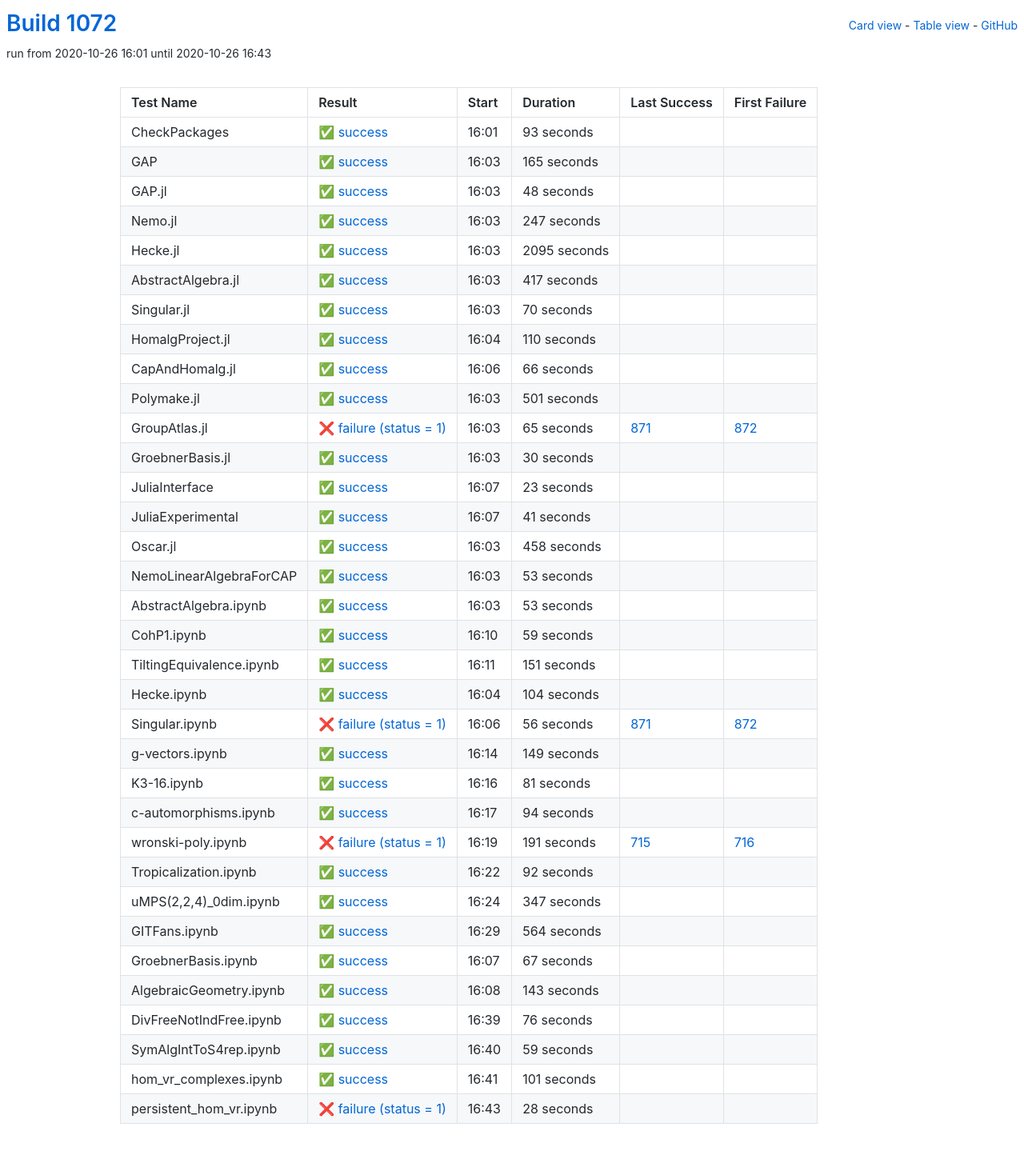
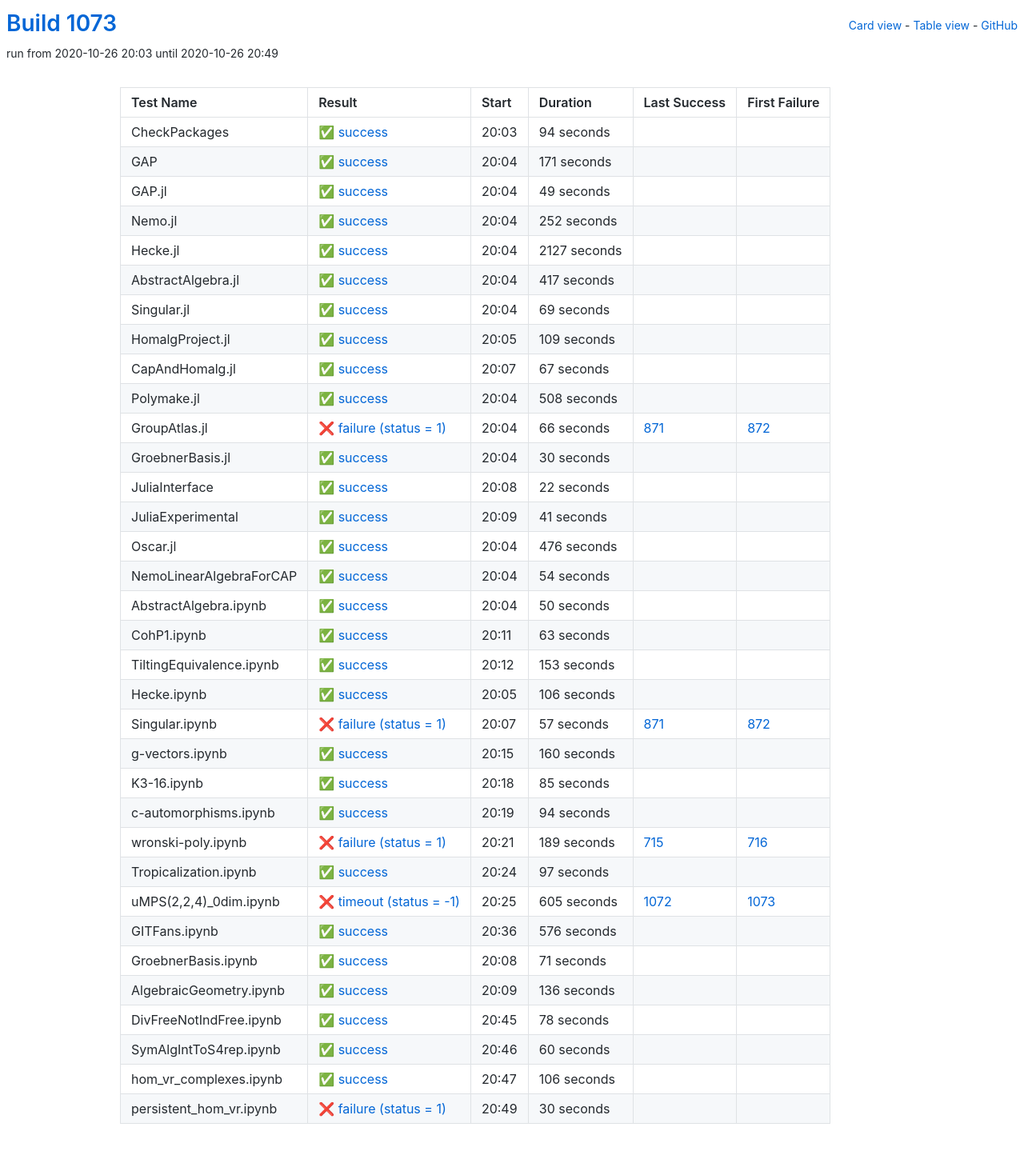
Before and after one commit to oscar-system/oscar-ci-status-stable, a Jekyll site: the page built from table.html, in a window 1280 px wide. Shown: the whole page at 80% size. Built offline with Jekyll 4.4.1, drawn with Linux system fonts in a browser that asks for light colours.

Commit message:
Build #1073

```diff
--- a/_data/ci.yml
+++ b/_data/ci.yml
@@ -1,6 +1,6 @@
 ---
-build: 1072
-build_url: https://oscarci.mathematik.uni-kl.de/job/oscar-stable/1072/
+build: 1073
+build_url: https://oscarci.mathematik.uni-kl.de/job/oscar-stable/1073/
 job: oscar-stable
 organization: oscar-system
 repo: oscar-ci-status-stable
@@ -8,68 +8,68 @@ repourl: https://github.com/oscar-system/oscar-ci-status-stable
 tests:
 - name: CheckPackages
   id: checkpackages
-  log: https://oscarci.mathematik.uni-kl.de/job/oscar-stable/1072/artifact/logs/build-1072/CheckPackages.log
-  start: 2020-10-26 16:01
+  log: https://oscarci.mathematik.uni-kl.de/job/oscar-stable/1073/artifact/logs/build-1073/CheckPackages.log
+  start: 2020-10-26 20:03
   success: true
   exitcode: 0
   status: success
-  duration: 93
+  duration: 94
   last_success: false
   last_success_url:
   first_failure: false
   first_failure_url:
 - name: GAP
   id: gap
-  log: https://oscarci.mathematik.uni-kl.de/job/oscar-stable/1072/artifact/logs/build-1072/GAP.log
-  start: 2020-10-26 16:03
+  log: https://oscarci.mathematik.uni-kl.de/job/oscar-stable/1073/artifact/logs/build-1073/GAP.log
+  start: 2020-10-26 20:04
   success: true
   exitcode: 0
   status: success
-  duration: 165
+  duration: 171
   last_success: false
   last_success_url:
   first_failure: false
   first_failure_url:
 - name: GAP.jl
   id: gap-jl
-  log: https://oscarci.mathematik.uni-kl.de/job/oscar-stable/1072/artifact/logs/build-1072/GAP.jl.log
-  start: 2020-10-26 16:03
+  log: https://oscarci.mathematik.uni-kl.de/job/oscar-stable/1073/artifact/logs/build-1073/GAP.jl.log
+  start: 2020-10-26 20:04
   success: true
   exitcode: 0
   status: success
-  duration: 48
+  duration: 49
   last_success: false
   last_success_url:
   first_failure: false
   first_failure_url:
 - name: Nemo.jl
   id: nemo-jl
-  log: https://oscarci.mathematik.uni-kl.de/job/oscar-stable/1072/artifact/logs/build-1072/Nemo.jl.log
-  start: 2020-10-26 16:03
+  log: https://oscarci.mathematik.uni-kl.de/job/oscar-stable/1073/artifact/logs/build-1073/Nemo.jl.log
+  start: 2020-10-26 20:04
   success: true
   exitcode: 0
   status: success
-  duration: 247
+  duration: 252
   last_success: false
   last_success_url:
   first_failure: false
   first_failure_url:
 - name: Hecke.jl
   id: hecke-jl
-  log: https://oscarci.mathematik.uni-kl.de/job/oscar-stable/1072/artifact/logs/build-1072/Hecke.jl.log
-  start: 2020-10-26 16:03
+  log: https://oscarci.mathematik.uni-kl.de/job/oscar-stable/1073/artifact/logs/build-1073/Hecke.jl.log
+  start: 2020-10-26 20:04
   success: true
   exitcode: 0
   status: success
-  duration: 2095
+  duration: 2127
   last_success: false
   last_success_url:
   first_failure: false
   first_failure_url:
 - name: AbstractAlgebra.jl
   id: abstractalgebra-jl
-  log: https://oscarci.mathematik.uni-kl.de/job/oscar-stable/1072/artifact/logs/build-1072/AbstractAlgebra.jl.log
-  start: 2020-10-26 16:03
+  log: https://oscarci.mathematik.uni-kl.de/job/oscar-stable/1073/artifact/logs/build-1073/AbstractAlgebra.jl.log
+  start: 2020-10-26 20:04
   success: true
   exitcode: 0
   status: success
@@ -80,68 +80,68 @@ tests:
   first_failure_url:
 - name: Singular.jl
   id: singular-jl
-  log: https://oscarci.mathematik.uni-kl.de/job/oscar-stable/1072/artifact/logs/build-1072/Singular.jl.log
-  start: 2020-10-26 16:03
+  log: https://oscarci.mathematik.uni-kl.de/job/oscar-stable/1073/artifact/logs/build-1073/Singular.jl.log
+  start: 2020-10-26 20:04
   success: true
   exitcode: 0
   status: success
-  duration: 70
+  duration: 69
   last_success: false
   last_success_url:
   first_failure: false
   first_failure_url:
 - name: HomalgProject.jl
   id: homalgproject-jl
-  log: https://oscarci.mathematik.uni-kl.de/job/oscar-stable/1072/artifact/logs/build-1072/HomalgProject.jl.log
-  start: 2020-10-26 16:04
+  log: https://oscarci.mathematik.uni-kl.de/job/oscar-stable/1073/artifact/logs/build-1073/HomalgProject.jl.log
+  start: 2020-10-26 20:05
   success: true
   exitcode: 0
   status: success
-  duration: 110
+  duration: 109
   last_success: false
   last_success_url:
   first_failure: false
   first_failure_url:
 - name: CapAndHomalg.jl
   id: capandhomalg-jl
-  log: https://oscarci.mathematik.uni-kl.de/job/oscar-stable/1072/artifact/logs/build-1072/CapAndHomalg.jl.log
-  start: 2020-10-26 16:06
+  log: https://oscarci.mathematik.uni-kl.de/job/oscar-stable/1073/artifact/logs/build-1073/CapAndHomalg.jl.log
+  start: 2020-10-26 20:07
   success: true
   exitcode: 0
   status: success
-  duration: 66
+  duration: 67
   last_success: false
   last_success_url:
   first_failure: false
   first_failure_url:
 - name: Polymake.jl
   id: polymake-jl
-  log: https://oscarci.mathematik.uni-kl.de/job/oscar-stable/1072/artifact/logs/build-1072/Polymake.jl.log
-  start: 2020-10-26 16:03
+  log: https://oscarci.mathematik.uni-kl.de/job/oscar-stable/1073/artifact/logs/build-1073/Polymake.jl.log
+  start: 2020-10-26 20:04
   success: true
   exitcode: 0
   status: success
-  duration: 501
+  duration: 508
   last_success: false
   last_success_url:
   first_failure: false
   first_failure_url:
 - name: GroupAtlas.jl
   id: groupatlas-jl
-  log: https://oscarci.mathematik.uni-kl.de/job/oscar-stable/1072/artifact/logs/build-1072/GroupAtlas.jl.log
-  start: 2020-10-26 16:03
+  log: https://oscarci.mathematik.uni-kl.de/job/oscar-stable/1073/artifact/logs/build-1073/GroupAtlas.jl.log
+  start: 2020-10-26 20:04
   success: false
   exitcode: 1
   status: failure
-  duration: 65
+  duration: 66
   last_success: 871
   last_success_url: https://oscarci.mathematik.uni-kl.de/job/oscar-stable/871/
   first_failure: 872
   first_failure_url: https://oscarci.mathematik.uni-kl.de/job/oscar-stable/872/
 - name: GroebnerBasis.jl
   id: groebnerbasis-jl
-  log: https://oscarci.mathematik.uni-kl.de/job/oscar-stable/1072/artifact/logs/build-1072/GroebnerBasis.jl.log
-  start: 2020-10-26 16:03
+  log: https://oscarci.mathematik.uni-kl.de/job/oscar-stable/1073/artifact/logs/build-1073/GroebnerBasis.jl.log
+  start: 2020-10-26 20:04
   success: true
   exitcode: 0
   status: success
@@ -152,20 +152,20 @@ tests:
   first_failure_url:
 - name: JuliaInterface
   id: juliainterface
-  log: https://oscarci.mathematik.uni-kl.de/job/oscar-stable/1072/artifact/logs/build-1072/JuliaInterface.log
-  start: 2020-10-26 16:07
+  log: https://oscarci.mathematik.uni-kl.de/job/oscar-stable/1073/artifact/logs/build-1073/JuliaInterface.log
+  start: 2020-10-26 20:08
   success: true
   exitcode: 0
   status: success
-  duration: 23
+  duration: 22
   last_success: false
   last_success_url:
   first_failure: false
   first_failure_url:
 - name: JuliaExperimental
   id: juliaexperimental
-  log: https://oscarci.mathematik.uni-kl.de/job/oscar-stable/1072/artifact/logs/build-1072/JuliaExperimental.log
-  start: 2020-10-26 16:07
+  log: https://oscarci.mathematik.uni-kl.de/job/oscar-stable/1073/artifact/logs/build-1073/JuliaExperimental.log
+  start: 2020-10-26 20:09
   success: true
   exitcode: 0
   status: success
@@ -176,116 +176,116 @@ tests:
   first_failure_url:
 - name: Oscar.jl
   id: oscar-jl
-  log: https://oscarci.mathematik.uni-kl.de/job/oscar-stable/1072/artifact/logs/build-1072/Oscar.jl.log
-  start: 2020-10-26 16:03
+  log: https://oscarci.mathematik.uni-kl.de/job/oscar-stable/1073/artifact/logs/build-1073/Oscar.jl.log
+  start: 2020-10-26 20:04
   success: true
   exitcode: 0
   status: success
-  duration: 458
+  duration: 476
   last_success: false
   last_success_url:
   first_failure: false
   first_failure_url:
 - name: NemoLinearAlgebraForCAP
   id: nemolinearalgebraforcap
-  log: https://oscarci.mathematik.uni-kl.de/job/oscar-stable/1072/artifact/logs/build-1072/NemoLinearAlgebraForCAP.log
-  start: 2020-10-26 16:03
+  log: https://oscarci.mathematik.uni-kl.de/job/oscar-stable/1073/artifact/logs/build-1073/NemoLinearAlgebraForCAP.log
+  start: 2020-10-26 20:04
   success: true
   exitcode: 0
   status: success
-  duration: 53
+  duration: 54
   last_success: false
   last_success_url:
   first_failure: false
   first_failure_url:
 - name: AbstractAlgebra.ipynb
   id: abstractalgebra-ipynb
-  log: https://oscarci.mathematik.uni-kl.de/job/oscar-stable/1072/artifact/logs/build-1072/AbstractAlgebra.ipynb.log
-  start: 2020-10-26 16:03
+  log: https://oscarci.mathematik.uni-kl.de/job/oscar-stable/1073/artifact/logs/build-1073/AbstractAlgebra.ipynb.log
+  start: 2020-10-26 20:04
   success: true
   exitcode: 0
   status: success
-  duration: 53
+  duration: 50
   last_success: false
   last_success_url:
   first_failure: false
   first_failure_url:
 - name: CohP1.ipynb
   id: cohp1-ipynb
-  log: https://oscarci.mathematik.uni-kl.de/job/oscar-stable/1072/artifact/logs/build-1072/CohP1.ipynb.log
-  start: 2020-10-26 16:10
+  log: https://oscarci.mathematik.uni-kl.de/job/oscar-stable/1073/artifact/logs/build-1073/CohP1.ipynb.log
+  start: 2020-10-26 20:11
   success: true
   exitcode: 0
   status: success
-  duration: 59
+  duration: 63
   last_success: false
   last_success_url:
   first_failure: false
   first_failure_url:
 - name: TiltingEquivalence.ipynb
   id: tiltingequivalence-ipynb
-  log: https://oscarci.mathematik.uni-kl.de/job/oscar-stable/1072/artifact/logs/build-1072/TiltingEquivalence.ipynb.log
-  start: 2020-10-26 16:11
+  log: https://oscarci.mathematik.uni-kl.de/job/oscar-stable/1073/artifact/logs/build-1073/TiltingEquivalence.ipynb.log
+  start: 2020-10-26 20:12
   success: true
   exitcode: 0
   status: success
-  duration: 151
+  duration: 153
   last_success: false
   last_success_url:
   first_failure: false
   first_failure_url:
 - name: Hecke.ipynb
   id: hecke-ipynb
-  log: https://oscarci.mathematik.uni-kl.de/job/oscar-stable/1072/artifact/logs/build-1072/Hecke.ipynb.log
-  start: 2020-10-26 16:04
+  log: https://oscarci.mathematik.uni-kl.de/job/oscar-stable/1073/artifact/logs/build-1073/Hecke.ipynb.log
+  start: 2020-10-26 20:05
   success: true
   exitcode: 0
   status: success
-  duration: 104
+  duration: 106
   last_success: false
   last_success_url:
   first_failure: false
   first_failure_url:
 - name: Singular.ipynb
   id: singular-ipynb
-  log: https://oscarci.mathematik.uni-kl.de/job/oscar-stable/1072/artifact/logs/build-1072/Singular.ipynb.log
-  start: 2020-10-26 16:06
+  log: https://oscarci.mathematik.uni-kl.de/job/oscar-stable/1073/artifact/logs/build-1073/Singular.ipynb.log
+  start: 2020-10-26 20:07
   success: false
   exitcode: 1
   status: failure
-  duration: 56
+  duration: 57
   last_success: 871
   last_success_url: https://oscarci.mathematik.uni-kl.de/job/oscar-stable/871/
   first_failure: 872
   first_failure_url: https://oscarci.mathematik.uni-kl.de/job/oscar-stable/872/
 - name: g-vectors.ipynb
   id: g-vectors-ipynb
-  log: https://oscarci.mathematik.uni-kl.de/job/oscar-stable/1072/artifact/logs/build-1072/g-vectors.ipynb.log
-  start: 2020-10-26 16:14
+  log: https://oscarci.mathematik.uni-kl.de/job/oscar-stable/1073/artifact/logs/build-1073/g-vectors.ipynb.log
+  start: 2020-10-26 20:15
   success: true
   exitcode: 0
   status: success
-  duration: 149
+  duration: 160
   last_success: false
   last_success_url:
   first_failure: false
   first_failure_url:
 - name: K3-16.ipynb
   id: k3-16-ipynb
-  log: https://oscarci.mathematik.uni-kl.de/job/oscar-stable/1072/artifact/logs/build-1072/K3-16.ipynb.log
-  start: 2020-10-26 16:16
+  log: https://oscarci.mathematik.uni-kl.de/job/oscar-stable/1073/artifact/logs/build-1073/K3-16.ipynb.log
+  start: 2020-10-26 20:18
   success: true
   exitcode: 0
   status: success
-  duration: 81
+  duration: 85
   last_success: false
   last_success_url:
   first_failure: false
   first_failure_url:
 - name: c-automorphisms.ipynb
   id: c-automorphisms-ipynb
-  log: https://oscarci.mathematik.uni-kl.de/job/oscar-stable/1072/artifact/logs/build-1072/c-automorphisms.ipynb.log
-  start: 2020-10-26 16:17
+  log: https://oscarci.mathematik.uni-kl.de/job/oscar-stable/1073/artifact/logs/build-1073/c-automorphisms.ipynb.log
+  start: 2020-10-26 20:19
   success: true
   exitcode: 0
   status: success
@@ -296,120 +296,120 @@ tests:
   first_failure_url:
 - name: wronski-poly.ipynb
   id: wronski-poly-ipynb
-  log: https://oscarci.mathematik.uni-kl.de/job/oscar-stable/1072/artifact/logs/build-1072/wronski-poly.ipynb.log
-  start: 2020-10-26 16:19
+  log: https://oscarci.mathematik.uni-kl.de/job/oscar-stable/1073/artifact/logs/build-1073/wronski-poly.ipynb.log
+  start: 2020-10-26 20:21
   success: false
   exitcode: 1
   status: failure
-  duration: 191
+  duration: 189
   last_success: 715
   last_success_url: https://oscarci.mathematik.uni-kl.de/job/oscar-stable/715/
   first_failure: 716
   first_failure_url: https://oscarci.mathematik.uni-kl.de/job/oscar-stable/716/
 - name: Tropicalization.ipynb
   id: tropicalization-ipynb
-  log: https://oscarci.mathematik.uni-kl.de/job/oscar-stable/1072/artifact/logs/build-1072/Tropicalization.ipynb.log
-  start: 2020-10-26 16:22
+  log: https://oscarci.mathematik.uni-kl.de/job/oscar-stable/1073/artifact/logs/build-1073/Tropicalization.ipynb.log
+  start: 2020-10-26 20:24
   success: true
   exitcode: 0
   status: success
-  duration: 92
+  duration: 97
   last_success: false
   last_success_url:
   first_failure: false
   first_failure_url:
 - name: uMPS(2,2,4)_0dim.ipynb
   id: umps-2-2-4-0dim-ipynb
-  log: https://oscarci.mathematik.uni-kl.de/job/oscar-stable/1072/artifact/logs/build-1072/uMPS-2-2-4-_0dim.ipynb.log
-  start: 2020-10-26 16:24
+  log: https://oscarci.mathematik.uni-kl.de/job/oscar-stable/1073/artifact/logs/build-1073/uMPS-2-2-4-_0dim.ipynb.log
+  start: 2020-10-26 20:25
+  success: false
+  exitcode: -1
+  status: timeout
+  duration: 605
+  last_success: 1072
+  last_success_url: https://oscarci.mathematik.uni-kl.de/job/oscar-stable/1072/
+  first_failure: 1073
+  first_failure_url: https://oscarci.mathematik.uni-kl.de/job/oscar-stable/1073/
+- name: GITFans.ipynb
+  id: gitfans-ipynb
+  log: https://oscarci.mathematik.uni-kl.de/job/oscar-stable/1073/artifact/logs/build-1073/GITFans.ipynb.log
+  start: 2020-10-26 20:36
   success: true
   exitcode: 0
   status: success
-  duration: 347
-  last_success: false
-  last_success_url:
-  first_failure: false
-  first_failure_url:
-- name: GITFans.ipynb
-  id: gitfans-ipynb
-  log: https://oscarci.mathematik.uni-kl.de/job/oscar-stable/1072/artifact/logs/build-1072/GITFans.ipynb.log
-  start: 2020-10-26 16:29
-  success: true
-  exitcode: 0
-  status: success
-  duration: 564
+  duration: 576
   last_success: false
   last_success_url:
   first_failure: false
   first_failure_url:
 - name: GroebnerBasis.ipynb
   id: groebnerbasis-ipynb
-  log: https://oscarci.mathematik.uni-kl.de/job/oscar-stable/1072/artifact/logs/build-1072/GroebnerBasis.ipynb.log
-  start: 2020-10-26 16:07
+  log: https://oscarci.mathematik.uni-kl.de/job/oscar-stable/1073/artifact/logs/build-1073/GroebnerBasis.ipynb.log
+  start: 2020-10-26 20:08
   success: true
   exitcode: 0
   status: success
-  duration: 67
+  duration: 71
   last_success: false
   last_success_url:
   first_failure: false
   first_failure_url:
 - name: AlgebraicGeometry.ipynb
   id: algebraicgeometry-ipynb
-  log: https://oscarci.mathematik.uni-kl.de/job/oscar-stable/1072/artifact/logs/build-1072/AlgebraicGeometry.ipynb.log
-  start: 2020-10-26 16:08
+  log: https://oscarci.mathematik.uni-kl.de/job/oscar-stable/1073/artifact/logs/build-1073/AlgebraicGeometry.ipynb.log
+  start: 2020-10-26 20:09
   success: true
   exitcode: 0
   status: success
-  duration: 143
+  duration: 136
   last_success: false
   last_success_url:
   first_failure: false
   first_failure_url:
 - name: DivFreeNotIndFree.ipynb
   id: divfreenotindfree-ipynb
-  log: https://oscarci.mathematik.uni-kl.de/job/oscar-stable/1072/artifact/logs/build-1072/DivFreeNotIndFree.ipynb.log
-  start: 2020-10-26 16:39
+  log: https://oscarci.mathematik.uni-kl.de/job/oscar-stable/1073/artifact/logs/build-1073/DivFreeNotIndFree.ipynb.log
+  start: 2020-10-26 20:45
   success: true
   exitcode: 0
   status: success
-  duration: 76
+  duration: 78
   last_success: false
   last_success_url:
   first_failure: false
   first_failure_url:
 - name: SymAlgIntToS4rep.ipynb
   id: symalginttos4rep-ipynb
-  log: https://oscarci.mathematik.uni-kl.de/job/oscar-stable/1072/artifact/logs/build-1072/SymAlgIntToS4rep.ipynb.log
-  start: 2020-10-26 16:40
+  log: https://oscarci.mathematik.uni-kl.de/job/oscar-stable/1073/artifact/logs/build-1073/SymAlgIntToS4rep.ipynb.log
+  start: 2020-10-26 20:46
   success: true
   exitcode: 0
   status: success
-  duration: 59
+  duration: 60
   last_success: false
   last_success_url:
   first_failure: false
   first_failure_url:
 - name: hom_vr_complexes.ipynb
   id: hom-vr-complexes-ipynb
-  log: https://oscarci.mathematik.uni-kl.de/job/oscar-stable/1072/artifact/logs/build-1072/hom_vr_complexes.ipynb.log
-  start: 2020-10-26 16:41
+  log: https://oscarci.mathematik.uni-kl.de/job/oscar-stable/1073/artifact/logs/build-1073/hom_vr_complexes.ipynb.log
+  start: 2020-10-26 20:47
   success: true
   exitcode: 0
   status: success
-  duration: 101
+  duration: 106
   last_success: false
   last_success_url:
   first_failure: false
   first_failure_url:
 - name: persistent_hom_vr.ipynb
   id: persistent-hom-vr-ipynb
-  log: https://oscarci.mathematik.uni-kl.de/job/oscar-stable/1072/artifact/logs/build-1072/persistent_hom_vr.ipynb.log
-  start: 2020-10-26 16:43
+  log: https://oscarci.mathematik.uni-kl.de/job/oscar-stable/1073/artifact/logs/build-1073/persistent_hom_vr.ipynb.log
+  start: 2020-10-26 20:49
   success: false
   exitcode: 1
   status: failure
-  duration: 28
+  duration: 30
   last_success: false
   last_success_url:
   first_failure: false
```
Also changed, not shown: README.md.
